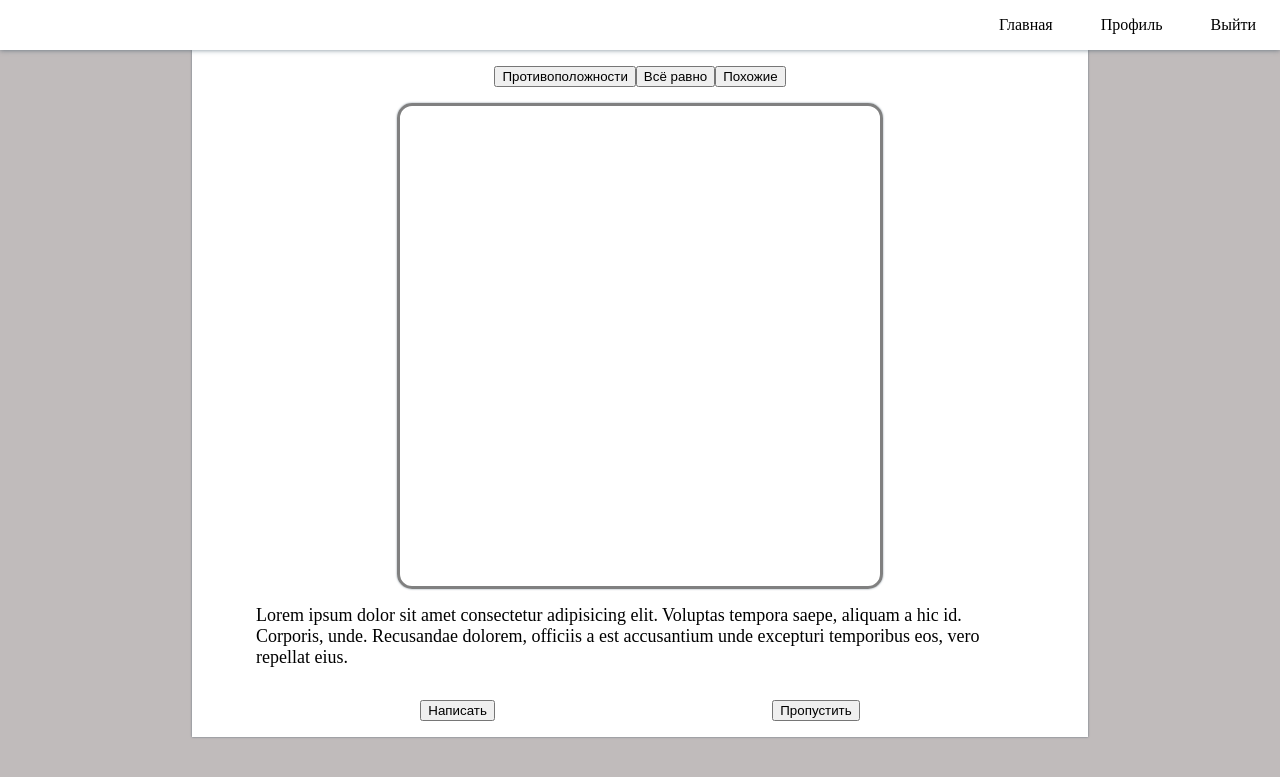
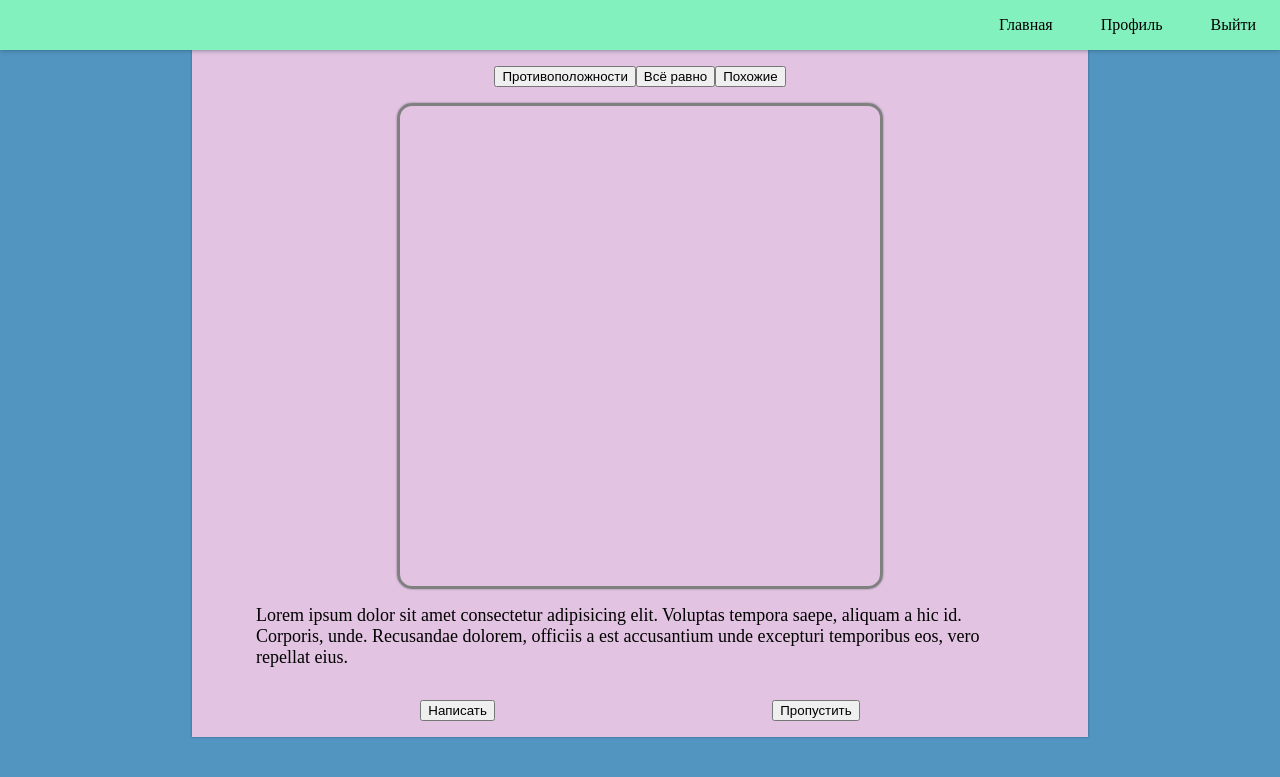
Before and after one commit to rebelorion/Blunder, a Python web app: template templates/main.html in a window 1280 px wide. Shown: the top 777 px of the page. Run offline with Jinja, Linux system fonts and the light colour scheme; the template is opened without the code that fills it, so the values that code supplies are empty.

Commit message:
цвета

```diff
--- a/static/styles/style.css
+++ b/static/styles/style.css
@@ -4,6 +4,9 @@
     --shadow-color: rgba(34, 60, 80, 0.6);
     --contra-color: grey;
     --back-color: rgb(192, 187, 187);
+    --back-colorGreen: rgb(131, 241, 190);
+    --back-colorBlue: rgb(82, 149, 193);
+    --back-colorPink: rgb(226, 195, 225);
 }
 
 h1 {
@@ -35,7 +38,7 @@ body {
     display: flex;
     flex-direction: column;
     align-items: center;
-    background-color: var(--back-color);
+    background-color: var(--back-colorBlue);
 }
 
 form {
@@ -86,6 +89,8 @@ navbar {
 
     box-shadow: 0px 0px 5px 0px var(--shadow-color);
     background-color: var(--background-color);
+    background-color: var(--back-colorGreen);
+
 }
 
 navbar * {
@@ -101,7 +106,7 @@ column {
     align-items: center;
     width: 70%;
     box-shadow: 0px 0px 2px 0px var(--shadow-color);
-    background-color: var(--background-color);
+    background-color: var(--back-colorPink);
 }
 
 column > photo {
```
